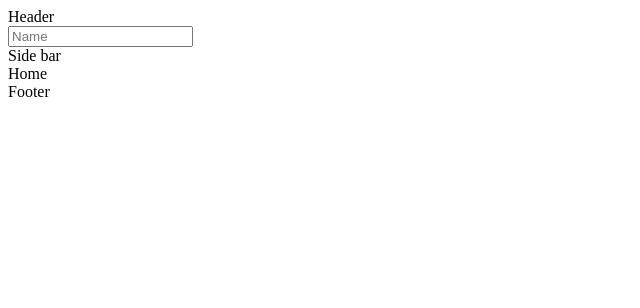
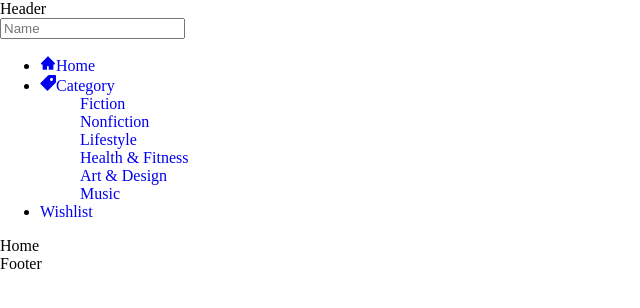
Before and after one commit to mariamkhurshudyan/BookStore, a React (Create React App) app: page / in a window 1280 px wide. Shown: the top 308 px of the page, without its empty margins (0-640 px from the left). Built offline with nearby package versions, Linux system fonts and the light colour scheme.

Commit message:
sidebar build

```diff
--- a/package.json
+++ b/package.json
@@ -10,6 +10,7 @@
     "prop-types": "^15.8.0",
     "react": "^17.0.2",
     "react-dom": "^17.0.2",
+    "react-icons": "^4.3.1",
     "react-router-dom": "^6.2.1",
     "react-scripts": "5.0.0",
     "web-vitals": "^2.1.2"
--- a/src/App.js
+++ b/src/App.js
@@ -9,14 +9,14 @@ import Layout from "./Layout/Layout";
 const App = () => {
   return (
     <>
-      <Layout>
-        <Router>
+      <Router>
+        <Layout>
           <Routes>
             <Route path="/" element={<Home />} />
             <Route path="book/:id" element={<Book />} />
           </Routes>
-        </Router>
-      </Layout>
+        </Layout>
+      </Router>
     </>
   );
 };
--- a/src/Layout/Sidebar/Sidebar.js
+++ /dev/null
@@ -1,5 +0,0 @@
-const Sidebar = () => {
-  return <div>Side bar</div>;
-};
-
-export default Sidebar;
--- /dev/null
+++ b/src/Layout/Sidebar/Sidebar.jsx
@@ -0,0 +1,33 @@
+import { SidebarData } from "./SidebarData";
+import { Link } from "react-router-dom";
+
+const Sidebar = () => {
+  return (
+    <div className="sidebar">
+      <ul>
+        {SidebarData.map((value, key) => {
+          return (
+            <li key={key}>
+              <Link to={value.path}>
+                {value.icon}
+                <span>{value.title}</span>
+              </Link>
+              {value.sub &&
+                value.sub.map((category, index) => {
+                  return (
+                    <ol key={index}>
+                      <Link to={category.path}>
+                        <span>{category.title}</span>
+                      </Link>
+                    </ol>
+                  );
+                })}
+            </li>
+          );
+        })}
+      </ul>
+    </div>
+  );
+};
+
+export default Sidebar;
--- /dev/null
+++ b/src/Layout/Sidebar/SidebarData.js
@@ -0,0 +1,20 @@
+import { AiFillHome } from "react-icons/ai";
+import { ImPriceTag } from "react-icons/im";
+
+export const SidebarData = [
+  { title: "Home", icon: <AiFillHome />, path: "/home", sub: false },
+  {
+    title: "Category",
+    icon: <ImPriceTag />,
+    path: "",
+    sub: [
+      { title: "Fiction", path: "" },
+      { title: "Nonfiction", path: "" },
+      { title: "Lifestyle", path: "" },
+      { title: "Health & Fitness", path: "" },
+      { title: "Art & Design", path: "" },
+      { title: "Music", path: "" },
+    ],
+  },
+  { title: "Wishlist", icon: "", path: "", sub: false },
+];
--- /dev/null
+++ b/src/index.css
@@ -0,0 +1,7 @@
+body{
+    margin: 0;
+    padding: 0;
+}
+*{
+    text-decoration: none;
+}
--- a/src/index.js
+++ b/src/index.js
@@ -1,4 +1,5 @@
 import ReactDOM from "react-dom";
 import App from "./App";
+import "./index.css";
 
 ReactDOM.render(<App />, document.querySelector("#root"));
```
Also changed, not shown: 1 other file (tests, documents, lock files or other folders).
